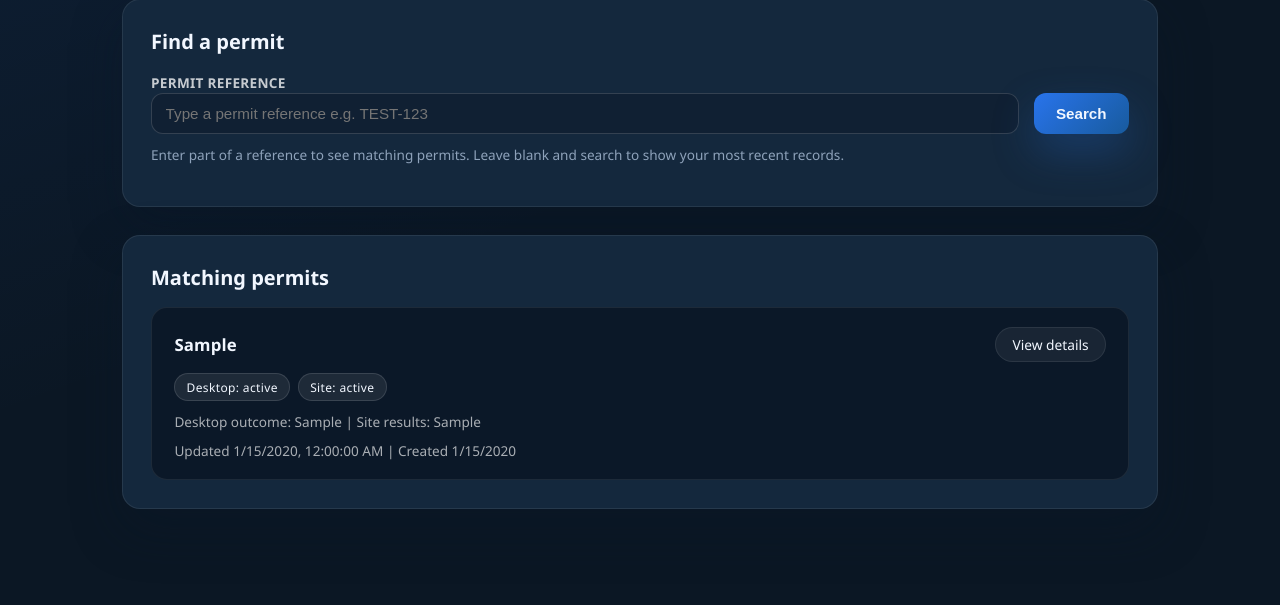
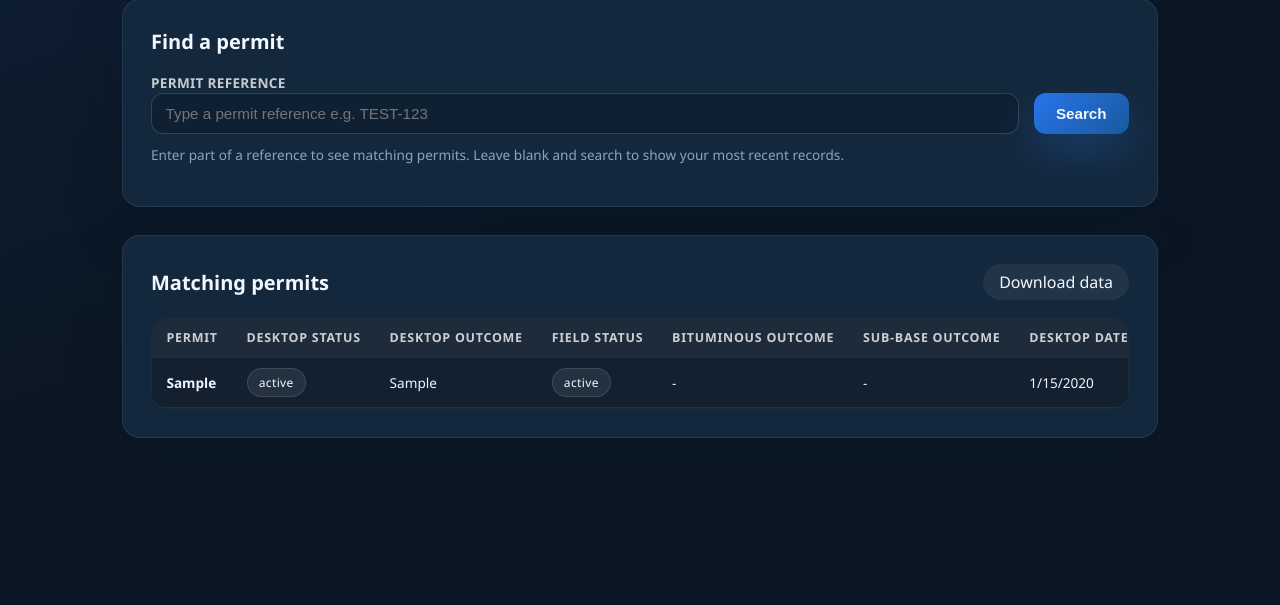
Before and after one commit to Glidepath25/geoprox-api, a FastAPI app: page /permits in a window 1280 px wide. Shown: the part 216-821 px from the top of the page. After the commit the page ends 654 px from the top, so only its background shows below. Run offline with FastAPI, Linux system fonts and the light colour scheme; the visitor is signed in with stand-in values (Sample User, id 1); tables that the repository leaves empty hold one stand-in row (values such as "Sample post"); some libraries are stand-ins or nearby versions.

Commit message:
feat: add permit table export and compact listing

```diff
--- a/geoprox/main.py
+++ b/geoprox/main.py
@@ -9,20 +9,21 @@ import smtplib
 import ssl
 import mimetypes
 from email.message import EmailMessage
-from datetime import datetime
-from io import StringIO
+from datetime import datetime, timezone
+from io import BytesIO, StringIO
 from pathlib import Path
 from typing import Any, Dict, List, Optional, Tuple
 from uuid import uuid4
 
 from fastapi import FastAPI, Form, HTTPException, Request
 from fastapi.middleware.cors import CORSMiddleware
-from fastapi.responses import FileResponse, HTMLResponse, JSONResponse, RedirectResponse, Response
+from fastapi.responses import FileResponse, HTMLResponse, JSONResponse, RedirectResponse, Response, StreamingResponse
 from fastapi.staticfiles import StaticFiles
 from fastapi.templating import Jinja2Templates
 from starlette.middleware.sessions import SessionMiddleware
 from starlette.datastructures import UploadFile
 from pydantic import BaseModel, Field
+import pandas as pd
 
 from geoprox import history_store, user_store, permit_store
 from geoprox.site_assessment_pdf import generate_site_assessment_pdf
@@ -1267,8 +1268,12 @@ class PermitSearchItem(BaseModel):
     updated_at: Optional[str] = None
     desktop_status: Optional[str] = None
     desktop_outcome: Optional[str] = None
+    desktop_date: Optional[str] = None
     site_status: Optional[str] = None
     site_outcome: Optional[str] = None
+    site_bituminous: Optional[str] = None
+    site_sub_base: Optional[str] = None
+    site_date: Optional[str] = None
 
 class SearchReq(BaseModel):
     location: str = Field(..., description="lat,lon or ///what.three.words")
@@ -2081,6 +2086,83 @@ def api_search_permits(request: Request, query: str = "", limit: int = 20):
     items = permit_store.search_permits(username, query, limit)
     return [PermitSearchItem(**item) for item in items]
 
+
+@app.get("/api/permits/export")
+def api_export_permits(request: Request, query: str = "", limit: int = 500):
+    username = _require_user(request)
+    try:
+        safe_limit = int(limit or 500)
+    except (TypeError, ValueError):
+        safe_limit = 500
+    safe_limit = max(1, min(safe_limit, 2000))
+    items = permit_store.search_permits(username, query, safe_limit)
+
+    columns = [
+        "Permit",
+        "Desktop Status",
+        "Desktop Outcome",
+        "Field Status",
+        "Bituminous Outcome",
+        "Sub-base Outcome",
+        "Desktop Date",
+        "Site Date",
+    ]
+
+    def _format_date(primary: Any, fallback: Any = None) -> str:
+        candidate = primary or fallback
+        if not candidate:
+            return ""
+        if isinstance(candidate, datetime):
+            dt = candidate
+        else:
+            text = str(candidate).strip()
+            if not text:
+                return ""
+            try:
+                iso_text = text
+                if iso_text.endswith("Z"):
+                    iso_text = iso_text[:-1] + "+00:00"
+                dt = datetime.fromisoformat(iso_text)
+            except ValueError:
+                return text
+        if dt.tzinfo:
+            dt = dt.astimezone(timezone.utc).replace(tzinfo=None)
+        return dt.strftime("%Y-%m-%d %H:%M")
+
+    rows: List[Dict[str, Any]] = []
+    for item in items:
+        rows.append(
+            {
+                "Permit": item.get("permit_ref") or "",
+                "Desktop Status": item.get("desktop_status") or "",
+                "Desktop Outcome": item.get("desktop_outcome") or "",
+                "Field Status": item.get("site_status") or "",
+                "Bituminous Outcome": item.get("site_bituminous") or item.get("site_outcome") or "",
+                "Sub-base Outcome": item.get("site_sub_base") or item.get("site_outcome") or "",
+                "Desktop Date": _format_date(item.get("desktop_date"), item.get("created_at")),
+                "Site Date": _format_date(item.get("site_date"), item.get("updated_at")),
+            }
+        )
+
+    if rows:
+        df = pd.DataFrame(rows, columns=columns)
+    else:
+        df = pd.DataFrame(columns=columns)
+
+    output = BytesIO()
+    with pd.ExcelWriter(output, engine="openpyxl") as writer:
+        df.to_excel(writer, index=False)
+    output.seek(0)
+
+    filename = f"permit_export_{datetime.utcnow().strftime('%Y%m%dT%H%M%S')}.xlsx"
+    headers = {"Content-Disposition": f"attachment; filename={filename}"}
+    return StreamingResponse(
+        output,
+        media_type="application/vnd.openxmlformats-officedocument.spreadsheetml.sheet",
+        headers=headers,
+    )
+
+
 @app.post("/api/permits", response_model=PermitRecordResp)
 def api_save_permit_record(request: Request, payload: PermitSaveReq):
     username = _require_user(request)
--- a/requirements.txt
+++ b/requirements.txt
@@ -11,6 +11,7 @@ uvicorn[standard]>=0.23
 jinja2>=3.1
 python-multipart>=0.0.9
 pandas>=2.0
+openpyxl>=3.1
 folium>=0.15
 reportlab>=3.6
 boto3>=1.26
--- a/templates/permits.html
+++ b/templates/permits.html
@@ -168,39 +168,61 @@
     }
     .flash-success { border-color: rgba(68,209,159,0.35); background: rgba(68,209,159,0.18); color: #a7f2d4; }
     .flash-error { border-color: rgba(255,158,158,0.35); background: rgba(255,158,158,0.18); color: #ffb3b3; }
-    .results-list {
-      display: grid;
-      gap: 1rem;
-    }
-    .result-item {
-      padding: 1.2rem 1.4rem;
+    .table-wrapper {
       border-radius: 16px;
       border: 1px solid rgba(255,255,255,0.08);
-      background: rgba(9,20,36,0.8);
-      display: grid;
-      gap: 0.65rem;
+      background: rgba(9,20,36,0.75);
+      overflow-x: auto;
     }
-    .result-header {
+    .card-heading {
       display: flex;
       align-items: center;
       justify-content: space-between;
-      gap: 0.6rem;
-      flex-wrap: wrap;
+      gap: 0.75rem;
+      margin-bottom: 1.1rem;
     }
-    .result-header strong {
-      font-size: 1.05rem;
-      letter-spacing: 0.01em;
+    .card-heading h2 {
+      margin: 0;
     }
-    .result-actions {
-      display: flex;
-      align-items: center;
-      gap: 0.5rem;
-      flex-wrap: wrap;
+    .results-table {
+      width: 100%;
+      border-collapse: collapse;
+      min-width: 760px;
     }
-    .status-row {
-      display: flex;
-      gap: 0.5rem;
-      flex-wrap: wrap;
+    .results-table thead {
+      background: rgba(255,255,255,0.08);
+    }
+    .results-table th,
+    .results-table td {
+      padding: 0.65rem 0.9rem;
+      border-bottom: 1px solid rgba(255,255,255,0.08);
+      text-align: left;
+      font-size: 0.85rem;
+    }
+    .results-table th {
+      font-size: 0.78rem;
+      letter-spacing: 0.06em;
+      text-transform: uppercase;
+      color: rgba(255,255,255,0.78);
+      white-space: nowrap;
+    }
+    .results-table tbody tr:nth-child(odd) {
+      background: rgba(255,255,255,0.03);
+    }
+    .results-table tbody tr:hover {
+      background: rgba(43,124,255,0.1);
+    }
+    .results-table td a {
+      color: var(--text);
+      text-decoration: none;
+      font-weight: 600;
+    }
+    button.nav-btn {
+      border: none;
+      font: inherit;
+    }
+    button.nav-btn:hover {
+      cursor: pointer;
     }
     .status-pill {
       display: inline-flex;
@@ -216,10 +238,6 @@
     .status-pill.status-done { border-color: rgba(68,209,159,0.4); background: rgba(68,209,159,0.15); color: #a7f2d4; }
     .status-pill.status-progress { border-color: rgba(255,200,87,0.4); background: rgba(255,200,87,0.15); color: #ffe5a0; }
     .status-pill.status-pending { border-color: rgba(255,158,158,0.35); background: rgba(255,158,158,0.15); color: #ffb3b3; }
-    .meta {
-      font-size: 0.85rem;
-      color: rgba(255,255,255,0.65);
-    }
     .empty-state {
       text-align: center;
       padding: 1.4rem;
@@ -241,16 +259,11 @@
       .search-form {
         grid-template-columns: 1fr;
       }
-      .result-header {
-        flex-direction: column;
-        align-items: flex-start;
+      .table-wrapper {
+        border-radius: 12px;
       }
-      .result-actions {
-        width: 100%;
-      }
-      .result-actions .nav-btn {
-        width: 100%;
-        justify-content: center;
+      .results-table {
+        min-width: 600px;
       }
     }
   </style>
@@ -296,19 +309,54 @@
     </section>
 
     <section class="card">
-      <h2>Matching permits</h2>
-      <div id="permitResults" class="results-list" data-initial='{{ (initial_results or []) | tojson }}'></div>
+      <div class="card-heading">
+        <h2>Matching permits</h2>
+        <button id="downloadBtn" type="button" class="nav-btn hidden">Download data</button>
+      </div>
+      <div id="resultsWrapper" class="table-wrapper hidden">
+        <table class="results-table">
+          <thead>
+            <tr>
+              <th scope="col">Permit</th>
+              <th scope="col">Desktop Status</th>
+              <th scope="col">Desktop Outcome</th>
+              <th scope="col">Field Status</th>
+              <th scope="col">Bituminous Outcome</th>
+              <th scope="col">Sub-base Outcome</th>
+              <th scope="col">Desktop Date</th>
+              <th scope="col">Site Date</th>
+            </tr>
+          </thead>
+          <tbody id="permitResults" data-initial='{{ (initial_results or []) | tojson }}'></tbody>
+        </table>
+      </div>
       <div id="resultsEmpty" class="empty-state hidden">No permits found. Try another search phrase or create a permit from the desktop module.</div>
     </section>
   </main>
 
   <script>
     (function () {
+      const resultsWrapper = document.getElementById('resultsWrapper');
       const resultsContainer = document.getElementById('permitResults');
       const emptyState = document.getElementById('resultsEmpty');
       const searchForm = document.getElementById('permitSearchForm');
       const queryInput = document.getElementById('permitQuery');
+      const downloadBtn = document.getElementById('downloadBtn');
+      const EXPORT_LIMIT = 500;
       let isLoading = false;
+      let lastQuery = '';
+
+      if (downloadBtn) {
+        downloadBtn.disabled = true;
+        downloadBtn.addEventListener('click', () => {
+          const url = new URL('/api/permits/export', window.location.origin);
+          if (lastQuery) {
+            url.searchParams.set('query', lastQuery);
+          }
+          url.searchParams.set('limit', String(EXPORT_LIMIT));
+          window.location.href = url.toString();
+        });
+      }
 
       const parseInitial = () => {
         try {
@@ -328,15 +376,6 @@
         return 'status-pill';
       };
 
-      const formatDateTime = (value) => {
-        if (!value) return '';
-        const date = new Date(value);
-        if (!Number.isNaN(date.getTime())) {
-          return date.toLocaleString();
-        }
-        return String(value);
-      };
-
       const formatDate = (value) => {
         if (!value) return '';
         const date = new Date(value);
@@ -346,66 +385,102 @@
         return String(value);
       };
 
+      const valueOrDash = (value) => {
+        if (value === undefined || value === null) return '-';
+        const text = String(value).trim();
+        return text ? text : '-';
+      };
+
+      const extractOutcome = (text, prefix) => {
+        if (typeof text !== 'string' || !text.trim()) return null;
+        const loweredPrefix = prefix.toLowerCase();
+        const segments = text.split('|');
+        for (const segment of segments) {
+          const part = segment.trim();
+          if (!part.toLowerCase().startsWith(loweredPrefix)) continue;
+          const delimiterIndex = part.indexOf(':');
+          if (delimiterIndex === -1) continue;
+          const trimmed = part.slice(delimiterIndex + 1).trim();
+          if (trimmed) return trimmed;
+        }
+        return null;
+      };
+
+      const renderDate = (primary, fallback) => {
+        const formattedPrimary = formatDate(primary);
+        if (formattedPrimary) return formattedPrimary;
+        const formattedFallback = formatDate(fallback);
+        return formattedFallback || '—';
+      };
+
+      const buildStatusCell = (value, fallback) => {
+        const statusValue = value || fallback;
+        const badge = document.createElement('span');
+        badge.className = statusClass(statusValue);
+        badge.textContent = statusValue;
+        const cell = document.createElement('td');
+        cell.appendChild(badge);
+        return cell;
+      };
+
       const renderResults = (items) => {
         resultsContainer.innerHTML = '';
         if (!Array.isArray(items) || items.length === 0) {
+          resultsWrapper.classList.add('hidden');
           emptyState.classList.remove('hidden');
+          if (downloadBtn) {
+            downloadBtn.classList.add('hidden');
+            downloadBtn.disabled = true;
+          }
           return;
         }
         emptyState.classList.add('hidden');
+        resultsWrapper.classList.remove('hidden');
+        if (downloadBtn) {
+          downloadBtn.classList.remove('hidden');
+          downloadBtn.disabled = false;
+        }
         items.forEach((item) => {
-          const wrapper = document.createElement('article');
-          wrapper.className = 'result-item';
+          const row = document.createElement('tr');
 
-          const header = document.createElement('div');
-          header.className = 'result-header';
-          const title = document.createElement('strong');
-          title.textContent = item.permit_ref || 'Unknown permit';
-          header.appendChild(title);
+          const permitCell = document.createElement('td');
+          if (item.permit_ref) {
+            const link = document.createElement('a');
+            link.href = `/permits/${encodeURIComponent(item.permit_ref)}/view`;
+            link.textContent = item.permit_ref;
+            permitCell.appendChild(link);
+          } else {
+            permitCell.textContent = '—';
+          }
+          row.appendChild(permitCell);
 
-          const actions = document.createElement('div');
-          actions.className = 'result-actions';
-          const viewBtn = document.createElement('a');
-          viewBtn.className = 'nav-btn';
-          viewBtn.href = `/permits/${encodeURIComponent(item.permit_ref || '')}/view`;
-          viewBtn.textContent = 'View details';
-          actions.appendChild(viewBtn);
-          header.appendChild(actions);
-          wrapper.appendChild(header);
+          row.appendChild(buildStatusCell(item.desktop_status, 'Pending'));
 
-          const statuses = document.createElement('div');
-          statuses.className = 'status-row';
-          const desktop = document.createElement('span');
-          desktop.className = statusClass(item.desktop_status);
-          desktop.textContent = `Desktop: ${item.desktop_status || 'Pending'}`;
-          statuses.appendChild(desktop);
-          const site = document.createElement('span');
-          site.className = statusClass(item.site_status);
-          site.textContent = `Site: ${item.site_status || 'Not started'}`;
-          statuses.appendChild(site);
-          wrapper.appendChild(statuses);
+          const desktopOutcomeCell = document.createElement('td');
+          desktopOutcomeCell.textContent = valueOrDash(item.desktop_outcome);
+          row.appendChild(desktopOutcomeCell);
 
-          if (item.desktop_outcome || item.site_outcome) {
-            const outcomes = document.createElement('div');
-            outcomes.className = 'meta';
-            const parts = [];
-            if (item.desktop_outcome) parts.push(`Desktop outcome: ${item.desktop_outcome}`);
-            if (item.site_outcome) parts.push(`Site results: ${item.site_outcome}`);
-            outcomes.textContent = parts.join(' | ');
-            wrapper.appendChild(outcomes);
-          }
+          row.appendChild(buildStatusCell(item.site_status, 'Not started'));
 
-          if (item.updated_at || item.created_at) {
-            const meta = document.createElement('div');
-            meta.className = 'meta';
-            const pieces = [];
-            if (item.updated_at) pieces.push(`Updated ${formatDateTime(item.updated_at)}`);
-            if (item.created_at) pieces.push(`Created ${formatDate(item.created_at)}`);
-            meta.textContent = pieces.join(' | ');
-            wrapper.appendChild(meta);
-          }
+          const bituminousCell = document.createElement('td');
+          const bituminousValue = item.site_bituminous || extractOutcome(item.site_outcome, 'bituminous');
+          bituminousCell.textContent = valueOrDash(bituminousValue);
+          row.appendChild(bituminousCell);
 
-          resultsContainer.appendChild(wrapper);
+          const subBaseCell = document.createElement('td');
+          const subBaseValue = item.site_sub_base || extractOutcome(item.site_outcome, 'sub-base');
+          subBaseCell.textContent = valueOrDash(subBaseValue);
+          row.appendChild(subBaseCell);
+
+          const desktopDateCell = document.createElement('td');
+          desktopDateCell.textContent = renderDate(item.desktop_date, item.created_at);
+          row.appendChild(desktopDateCell);
+
+          const siteDateCell = document.createElement('td');
+          siteDateCell.textContent = renderDate(item.site_date, item.updated_at);
+          row.appendChild(siteDateCell);
+
+          resultsContainer.appendChild(row);
         });
       };
 
@@ -434,7 +509,8 @@
 
       searchForm.addEventListener('submit', (event) => {
         event.preventDefault();
-        fetchResults(queryInput.value.trim());
+        lastQuery = queryInput.value.trim();
+        fetchResults(lastQuery);
       });
 
       renderResults(parseInitial());
```
Also changed, not shown: geoprox/permit_store.py (+54 -7 lines).
